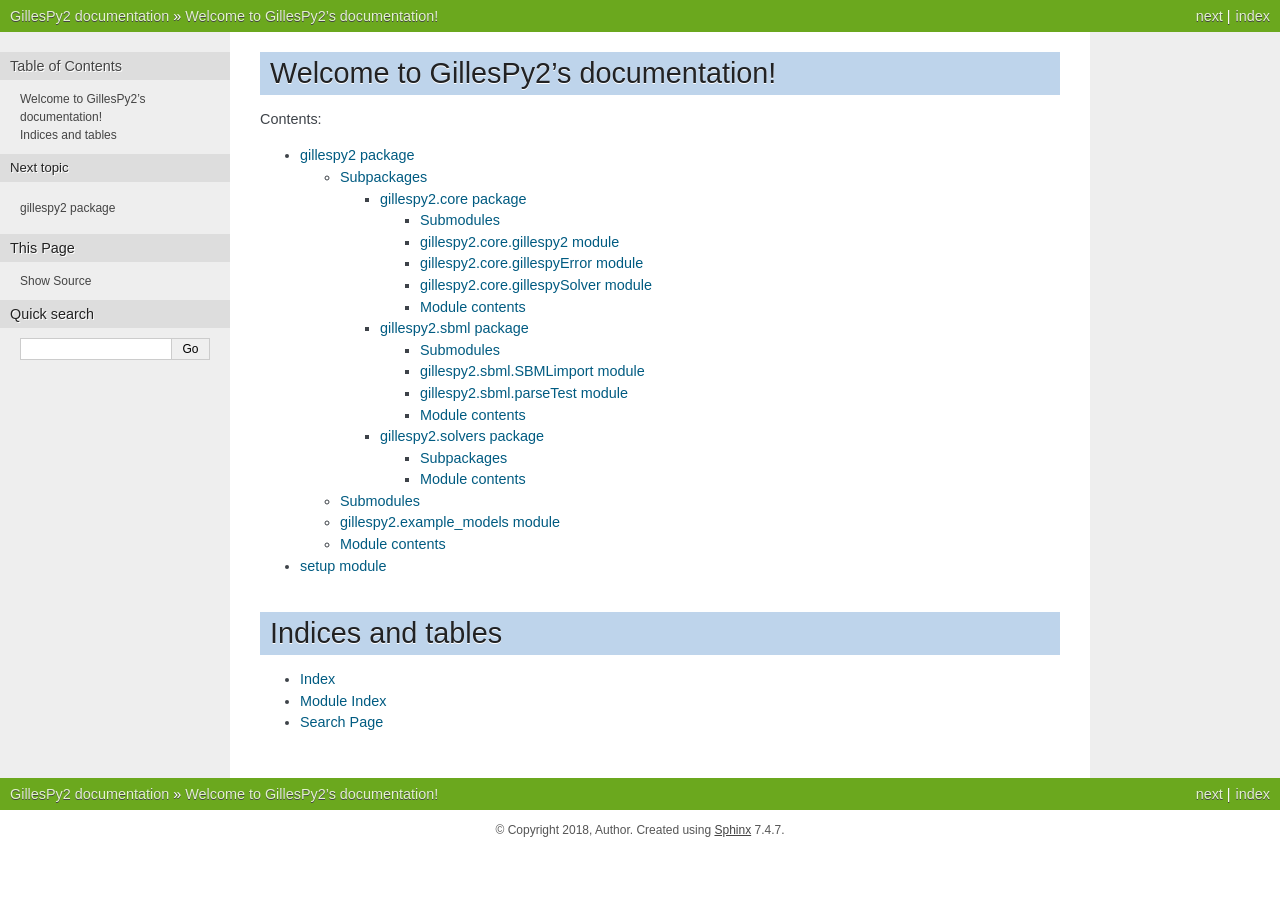
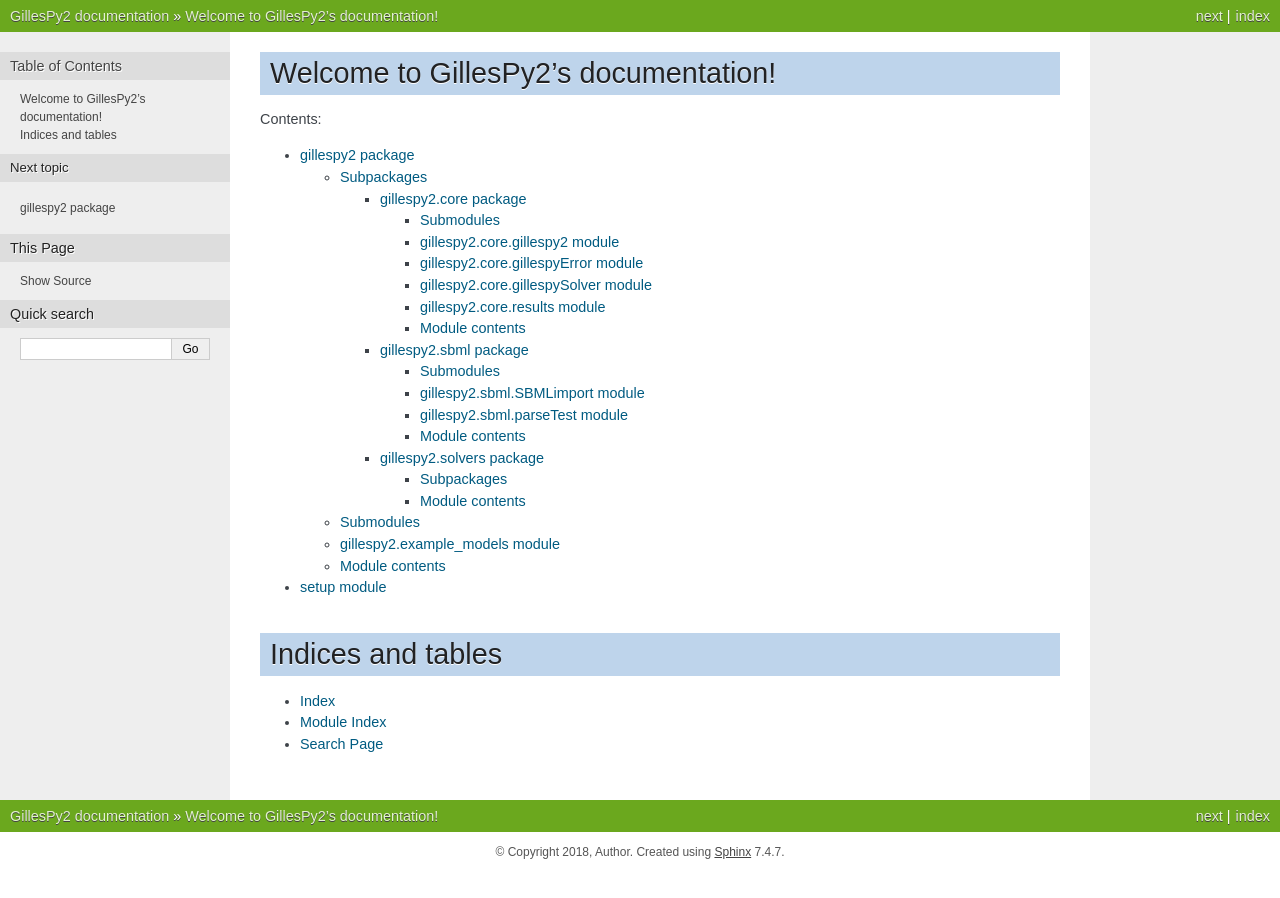
Before and after one commit to StochSS/GillesPy2, a Sphinx documentation site: the page built from docs/index.rst, in a window 1280 px wide. Built offline with Sphinx 7.4.7, drawn with Linux system fonts in a browser that asks for light colours; pages that are not in the unit, such as notebooks, are missing from menus.

Commit message:
Updated html to include results.py

```diff
--- a/docs/gillespy2.core.rst
+++ b/docs/gillespy2.core.rst
@@ -28,6 +28,14 @@ gillespy2.core.gillespySolver module
     :undoc-members:
     :show-inheritance:
 
+gillespy2.core.results module
+------------------------------------
+
+.. automodule:: gillespy2.core.results
+    :members:
+    :undoc-members:
+    :show-inheritance:
+
 Module contents
 ---------------
 
```
Also changed, not shown: 11 other files.
